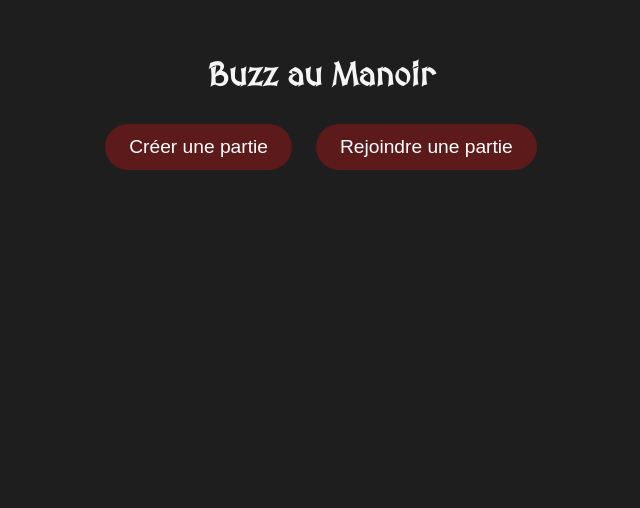
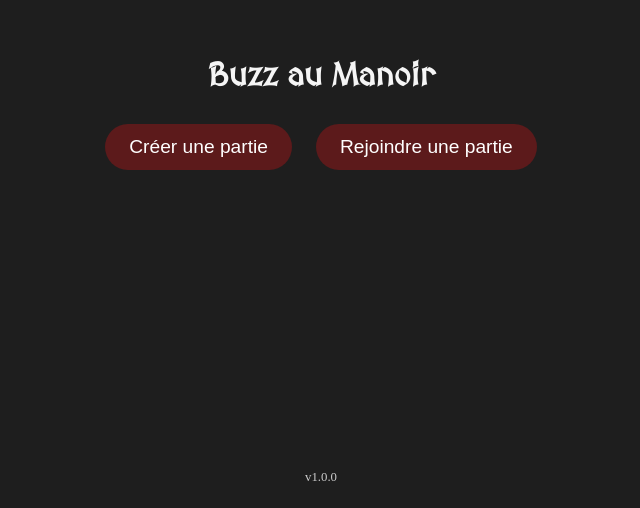
Before and after one commit to thierry-abbet/buzz-au-manoir, a plain HTML site: page public/index.html in a window 1280 px wide. Shown: the part 292-800 px from the top of the page, 319-959 px from the left. Drawn offline with Linux system fonts and the light colour scheme; a web font is replaced by a local one.

Commit message:
Add version footer to homepage

```diff
--- a/public/index.html
+++ b/public/index.html
@@ -37,5 +37,6 @@
       }
     });
   </script>
+  <p class="version">v1.0.0</p>
 </body>
 </html>
--- a/public/style.css
+++ b/public/style.css
@@ -91,3 +91,12 @@ button:disabled {
   0% { opacity: 1; }
   100% { opacity: 0; }
 }
+
+.version {
+  position: fixed;
+  bottom: 10px;
+  width: 100%;
+  text-align: center;
+  font-size: 0.8em;
+  color: #cccccc;
+}
```
